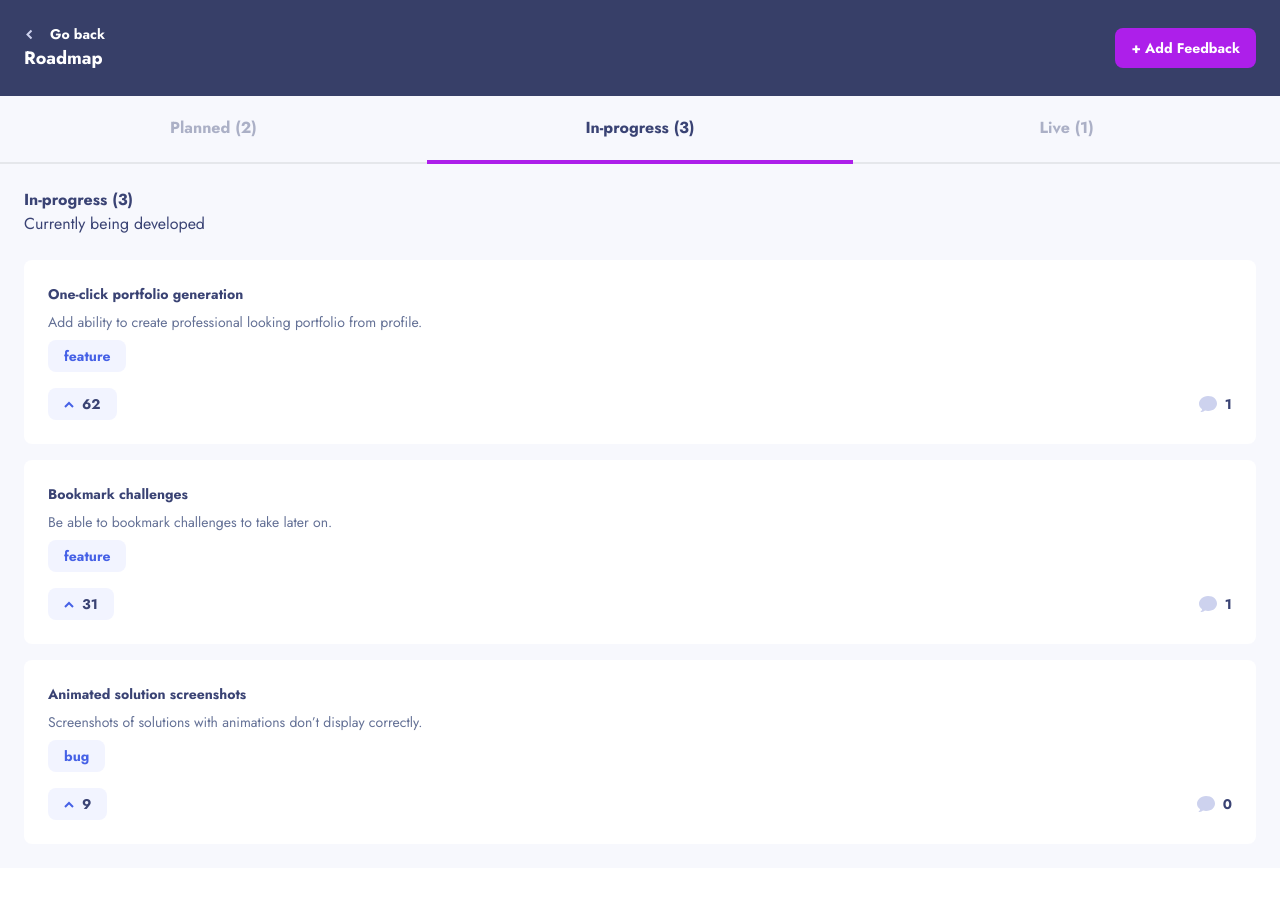
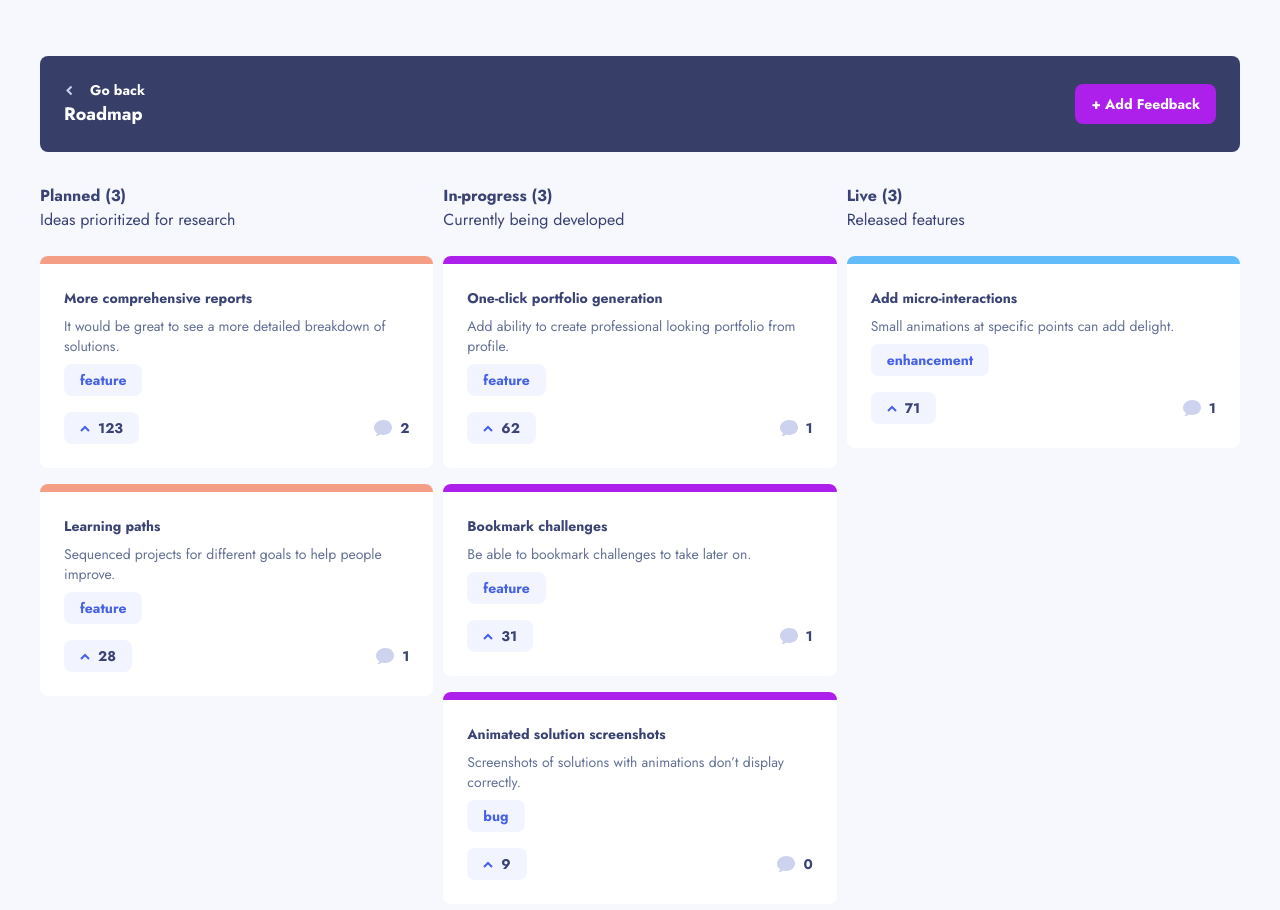
Before and after one commit to m4rk00s/product-feedback-app, a React (Vite) app: page /roadmap in a window 1280 px wide. Shown: the top 910 px of the page. Before the commit the page ends 868 px from the top, so only its background shows below. Built offline with nearby package versions, Linux system fonts and the light colour scheme.

Commit message:
update tablet ui

```diff
--- a/src/components/FeedbackRequestCard.tsx
+++ b/src/components/FeedbackRequestCard.tsx
@@ -17,23 +17,31 @@ export default function FeedbackRequestCard(props: Props) {
   return (
     <div
       key={props.product.id}
-      className="bg-white rounded-lg p-6 text-sm"
+      className="md:grid-cols-[auto_1fr_auto] md:items-center md:gap-10 grid gap-4 grid-cols-2 bg-white rounded-lg p-6 text-sm"
       onClick={() => navigate(`/feedbacks/${props.product.id}`)}
     >
-      <div>
-        <div className="text-[#3A4374] font-bold">{props.product.title}</div>
-        <div className="text-[#647196] mt-2">{props.product.description}</div>
-      </div>
-      <div className="mt-2 flex">
-        <div className="rounded-lg px-4 h-8 bg-[#F2F4FF] text-[#4661E6] font-bold flex items-center justify-center">
-          {props.product.category}
+      <div className="md:col-start-2 md:col-span-1 col-span-2">
+        <div>
+          <div className="md:text-lg text-[#3A4374] font-bold">
+            {props.product.title}
+          </div>
+          <div className="md:text-base text-[#647196] mt-2">
+            {props.product.description}
+          </div>
+        </div>
+        <div className="md:mt-3 mt-2 flex">
+          <div className="rounded-lg px-4 h-8 bg-[#F2F4FF] text-[#4661E6] font-bold flex items-center justify-center">
+            {props.product.category}
+          </div>
         </div>
       </div>
-      <div className="mt-4 flex justify-between items-center">
+
+      {/* upvote */}
+      <div className="md:col-start-1 md:row-start-1 md:mb-auto">
         <button
           type="button"
           className={[
-            "rounded-lg px-4 h-8 flex items-center font-bold",
+            "md:flex-col md:h-auto md:gap-2 md:p-2 md:justify-center rounded-lg px-4 h-8 flex items-center font-bold",
             feedbacks.upvotedRequestIds.includes(props.product.id)
               ? "bg-[#4661E6] text-white"
               : "bg-[#F2F4FF] text-[#3A4374]",
@@ -45,7 +53,7 @@ export default function FeedbackRequestCard(props: Props) {
         >
           <IconArrowDown
             className={[
-              "transform rotate-180 mr-2",
+              "md:mr-0 transform rotate-180 mr-2",
               feedbacks.upvotedRequestIds.includes(props.product.id)
                 ? "text-white"
                 : "",
@@ -53,6 +61,10 @@ export default function FeedbackRequestCard(props: Props) {
           />
           {props.product.upvotes}
         </button>
+      </div>
+
+      {/* comment */}
+      <div className="md:col-start-3 md:row-start-1 md:text-base flex items-center justify-end">
         <div className="text-[#3A4374] font-bold flex items-center">
           <IconComments className="mr-2" />
           {props.product.comments?.length ?? 0}
--- a/src/routes/FeedbackDetail.tsx
+++ b/src/routes/FeedbackDetail.tsx
@@ -28,7 +28,7 @@ export default function FeedbackDetail() {
 
   if (feedbackDetail !== undefined) {
     return (
-      <div className="bg-[#F7F8FD] min-h-full p-6">
+      <div className="md:py-14 md:px-10 bg-[#F7F8FD] min-h-full p-6">
         {/* header */}
         <div className="flex justify-between h-10">
           <button
@@ -57,8 +57,7 @@ export default function FeedbackDetail() {
                   .filter((c) => c !== undefined).length ?? 0)}{" "}
               Comments
             </div>
-            {feedbackDetail.comments?.length ??
-              (0 > 0 && (
+            {(feedbackDetail.comments?.length ?? 0) > 0 && (
               <div className="mt-6">
                 {/* comment */}
                 {feedbackDetail.comments?.map((comment) => {
@@ -137,7 +136,7 @@ export default function FeedbackDetail() {
                   );
                 })}
               </div>
-              ))}
+            )}
           </div>
 
           <div className="bg-white mt-6 p-6 rounded-lg">
--- a/src/routes/NewFeedback.tsx
+++ b/src/routes/NewFeedback.tsx
@@ -12,7 +12,8 @@ export default function NewFeedback() {
   const dispatch = useAppDispatch();
 
   return (
-    <div className="bg-[#F7F8FD] min-h-full p-6">
+    <div className="md:p-14 bg-[#F7F8FD] min-h-full p-6">
+      <div className="max-w-lg mx-auto">
         <div className="flex justify-between h-10">
           <button
             className="flex items-center gap-4 font-bold text-[#647196] text-sm"
@@ -101,8 +102,8 @@ export default function NewFeedback() {
                         Feedback Detail
                       </label>
                       <div>
-                      Include any specific comments on what should be improved,
-                      added, etc.
+                        Include any specific comments on what should be
+                        improved, added, etc.
                       </div>
                       <Field
                         as="textarea"
@@ -114,9 +115,9 @@ export default function NewFeedback() {
                     </div>
                   </div>
 
-                <div className="mt-10 flex flex-col gap-4">
+                  <div className="md:flex-row-reverse mt-10 flex flex-col gap-4">
                     <button
-                    className="bg-[#AD1FEA] w-full rounded-lg h-10 text-white font-bold"
+                      className="md:w-auto px-6 bg-[#AD1FEA] w-full rounded-lg h-10 text-white font-bold"
                       disabled={isSubmitting}
                       type="submit"
                     >
@@ -124,7 +125,7 @@ export default function NewFeedback() {
                     </button>
                     <button
                       type="button"
-                    className="bg-[#3A4374] w-full rounded-lg h-10 text-white font-bold"
+                      className="md:w-auto px-6 bg-[#3A4374] w-full rounded-lg h-10 text-white font-bold"
                       onClick={() => navigate(-1)}
                     >
                       Cancel
@@ -136,5 +137,6 @@ export default function NewFeedback() {
           </div>
         </div>
       </div>
+    </div>
   );
 }
--- a/src/routes/Roadmap.tsx
+++ b/src/routes/Roadmap.tsx
@@ -2,21 +2,85 @@ import React, { useState } from "react";
 import { useNavigate } from "react-router-dom";
 import FeedbackRequestCard from "../components/FeedbackRequestCard";
 import IconArrowDown from "../components/icons/IconArrowDown";
+import IconComments from "../components/icons/IconComments";
 import { uppercaseWords } from "../helper";
-import { useAppSelector } from "../hooks";
-import { Status } from "../slice";
+import { useAppDispatch, useAppSelector } from "../hooks";
+import { ProductRequest, Status, StatusInfo, upvoteRequest } from "../slice";
 
 export default function Roadmap() {
   const navigate = useNavigate();
+  const dispatch = useAppDispatch();
   const feedbacks = useAppSelector((state) => state.feedbacks);
   const [selectedStatus, setSelectedStatus] = useState<Status>("in-progress");
   const filteredProductRequests = feedbacks.productRequests.filter(
     (p) => p.status === selectedStatus
   );
 
+  function renderRequestCard(product: ProductRequest, stat: StatusInfo) {
     return (
-    <div className="relative flex flex-col bg-[#F7F8FD] min-h-full">
-      <div className="sticky top-0 flex items-center justify-between p-6 bg-[#373F68] text-white">
+      <div
+        key={product.id}
+        className={
+          "grid gap-4 grid-cols-2 bg-white rounded-lg p-6 text-sm border-t-8 " +
+          (stat.status === "planned" ? "border-t-[#F49F85] " : "") +
+          (stat.status === "in-progress" ? "border-t-[#AD1FEA] " : "") +
+          (stat.status === "live" ? "border-t-[#62BCFA] " : "")
+        }
+        onClick={() => navigate(`/feedbacks/${product.id}`)}
+      >
+        <div className="col-span-2">
+          <div>
+            <div className="text-[#3A4374] font-bold">{product.title}</div>
+            <div className="text-[#647196] mt-2">{product.description}</div>
+          </div>
+          <div className="mt-2 flex">
+            <div className="rounded-lg px-4 h-8 bg-[#F2F4FF] text-[#4661E6] font-bold flex items-center justify-center">
+              {product.category}
+            </div>
+          </div>
+        </div>
+
+        {/* upvote */}
+        <div className="">
+          <button
+            type="button"
+            className={[
+              "rounded-lg px-4 h-8 flex items-center font-bold",
+              feedbacks.upvotedRequestIds.includes(product.id)
+                ? "bg-[#4661E6] text-white"
+                : "bg-[#F2F4FF] text-[#3A4374]",
+            ].join(" ")}
+            onClick={(e) => {
+              e.stopPropagation();
+              dispatch(upvoteRequest(product.id));
+            }}
+          >
+            <IconArrowDown
+              className={[
+                "transform rotate-180 mr-2",
+                feedbacks.upvotedRequestIds.includes(product.id)
+                  ? "text-white"
+                  : "",
+              ].join(" ")}
+            />
+            {product.upvotes}
+          </button>
+        </div>
+
+        {/* comment */}
+        <div className="flex items-center justify-end">
+          <div className="text-[#3A4374] font-bold flex items-center">
+            <IconComments className="mr-2" />
+            {product.comments?.length ?? 0}
+          </div>
+        </div>
+      </div>
+    );
+  }
+
+  return (
+    <div className="md:py-14 md:px-10 relative flex flex-col bg-[#F7F8FD] min-h-full">
+      <div className="md:rounded-lg sticky top-0 flex items-center justify-between p-6 bg-[#373F68] text-white">
         <div className="flex flex-col">
           <button
             type="button"
@@ -36,6 +100,7 @@ export default function Roadmap() {
           + Add Feedback
         </button>
       </div>
+      <div className="md:hidden">
         <div className="grid grid-cols-3">
           {feedbacks.statuses
             .filter((stat) => stat.status !== "suggestion")
@@ -69,22 +134,54 @@ export default function Roadmap() {
         <div className="p-6">
           <div className="text-[#3A4374]">
             <div className="font-bold">
-            {uppercaseWords(selectedStatus)} ({filteredProductRequests.length})
+              {uppercaseWords(selectedStatus)} ({filteredProductRequests.length}
+              )
             </div>
             <div>
               {
-              feedbacks.statuses.find((stat) => stat.status === selectedStatus)
-                ?.description
+                feedbacks.statuses.find(
+                  (stat) => stat.status === selectedStatus
+                )?.description
               }
             </div>
           </div>
 
           {/* list of cards */}
           <div className="flex flex-col gap-4 mt-6">
-          {filteredProductRequests.map((p) => {
-            return <FeedbackRequestCard key={p.id} product={p} />;
+            {filteredProductRequests.map((p) =>
+              renderRequestCard(
+                p,
+                feedbacks.statuses.find(
+                  (stat) => stat.status === selectedStatus
+                ) ?? { accentColor: "", description: "", status: "suggestion" }
+              )
+            )}
+          </div>
+        </div>
+      </div>
+      <div className="md:flex gap-[0.625rem] mt-8 hidden">
+        {feedbacks.statuses
+          .filter((stat) => stat.status !== "suggestion")
+          .map((stat) => {
+            return (
+              <div key={stat.status} className="flex-1">
+                <div className="text-[#3A4374]">
+                  <div className="font-bold">
+                    {uppercaseWords(stat.status)} (
+                    {filteredProductRequests.length})
+                  </div>
+                  <div>{stat.description}</div>
+                </div>
+
+                {/* list of cards */}
+                <div className="flex flex-col gap-4 mt-6">
+                  {feedbacks.productRequests
+                    .filter((f) => f.status === stat.status)
+                    .map((product) => renderRequestCard(product, stat))}
+                </div>
+              </div>
+            );
           })}
-        </div>
       </div>
     </div>
   );
--- a/src/slice.ts
+++ b/src/slice.ts
@@ -69,7 +69,7 @@ export interface AppState {
     productRequests: ProductRequest[]
 }
 
-interface StatusInfo {
+export interface StatusInfo {
     status: Status,
     accentColor: string,
     description: string
```
Also changed, not shown: src/routes/EditFeedback.tsx (+12 -10 lines), src/routes/Suggestions.tsx (+17 -4 lines). Lines whose indentation alone changed are shown as unchanged.
